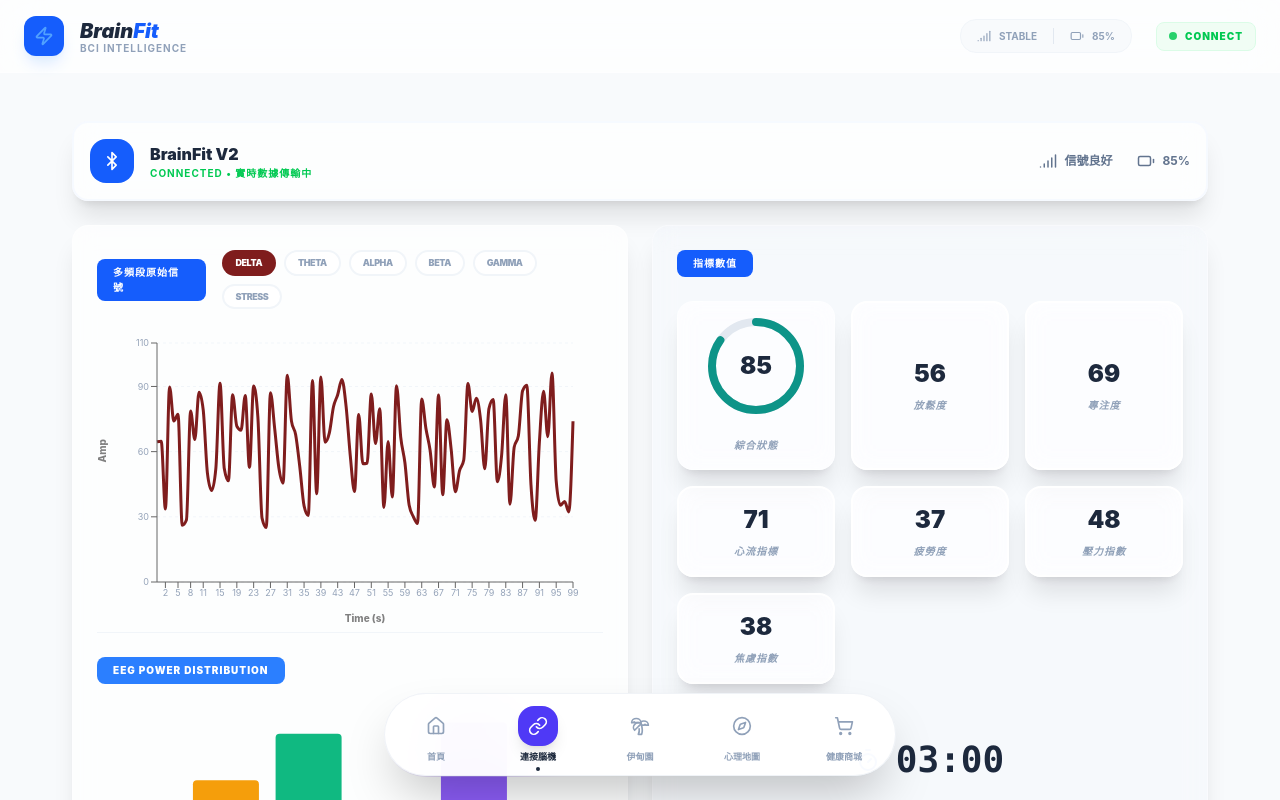
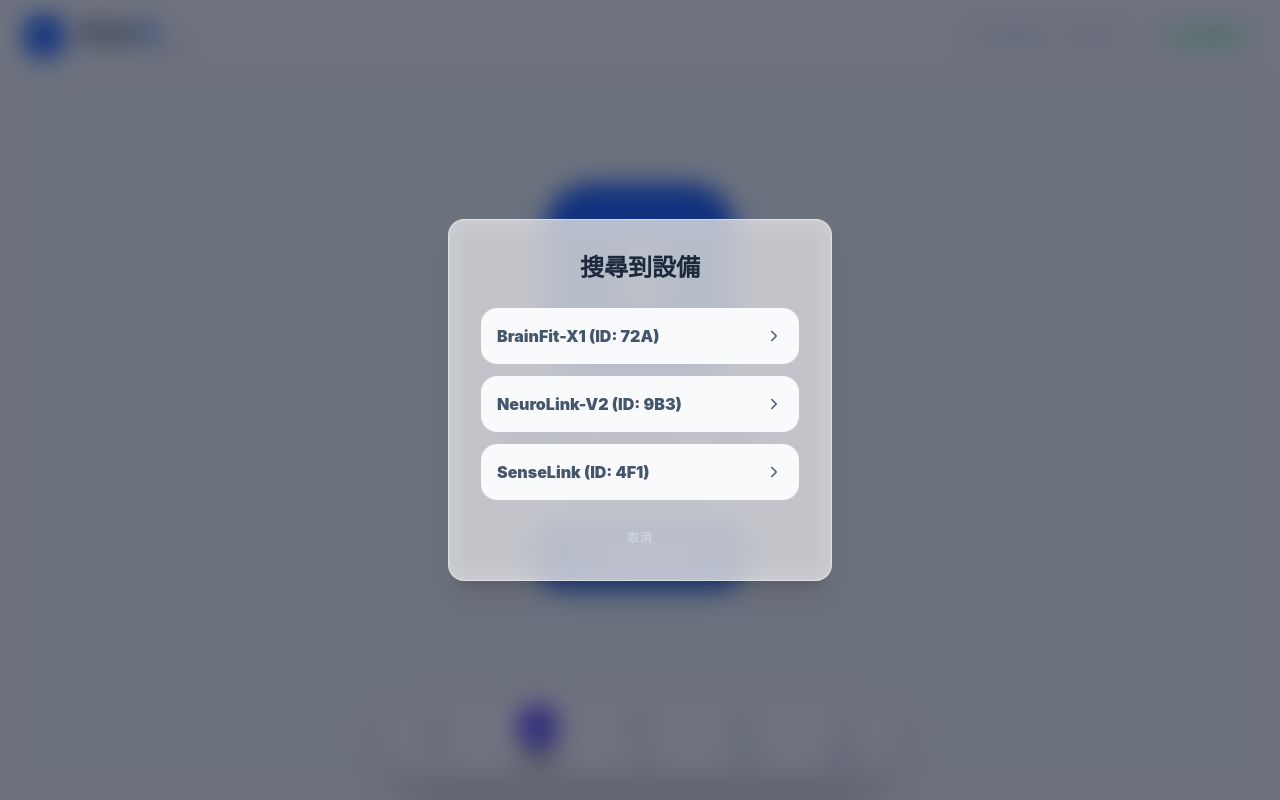
Before and after one commit to Joseph-pai/brain, a React (Vite) app: page /test in a window 1280 px wide. Both pictures are taken after a click on the button "立即連接設備". Shown: the top 800 px of the page. Built offline with nearby package versions, Linux system fonts and the light colour scheme.

Commit message:
UI: Implemented multi-step BCI connection flow and zero-state initial data

```diff
--- a/src/pages/Test.jsx
+++ b/src/pages/Test.jsx
@@ -23,21 +23,21 @@
     { id: 'stress', label: 'Stress' }
 ];
 
-const generateRawSignal = (length = 100) => {
+const generateRawSignal = (length = 100, isZero = true) => {
     return Array.from({ length }, (_, i) => ({
         time: i,
-        delta: 25 + Math.random() * 74,
-        theta: 25 + Math.random() * 74,
-        alpha: 25 + Math.random() * 74,
-        beta: 25 + Math.random() * 74,
-        gamma: 25 + Math.random() * 74,
-        stress: 25 + Math.random() * 74
+        delta: isZero ? 0 : 25 + Math.random() * 74,
+        theta: isZero ? 0 : 25 + Math.random() * 74,
+        alpha: isZero ? 0 : 25 + Math.random() * 74,
+        beta: isZero ? 0 : 25 + Math.random() * 74,
+        gamma: isZero ? 0 : 25 + Math.random() * 74,
+        stress: isZero ? 0 : 25 + Math.random() * 74
     }));
 };
 
-const generateSpectrum = (latestData = null) => {
-    if (!latestData) {
-        return BANDS.map(b => ({ name: b.label, id: b.id, val: Math.floor(25 + Math.random() * 74), color: WAVE_COLORS[b.id] }));
+const generateSpectrum = (latestData = null, isZero = true) => {
+    if (!latestData || isZero) {
+        return BANDS.map(b => ({ name: b.label, id: b.id, val: 0, color: WAVE_COLORS[b.id] }));
     }
     return BANDS.map(b => ({
         name: b.label,
@@ -50,23 +50,22 @@
 export default function Test() {
     const navigate = useNavigate();
     const [isConnected, setIsConnected] = useState(false);
+    const [searchState, setSearchState] = useState('idle'); // 'idle', 'searching', 'list', 'connecting', 'success'
+    const [selectedDeviceId, setSelectedDeviceId] = useState(null);
     const [isTesting, setIsTesting] = useState(false);
     const [isFinished, setIsFinished] = useState(false);
-    const [rawSignal, setRawSignal] = useState(generateRawSignal());
-    const [spectrum, setSpectrum] = useState(generateSpectrum());
+    const [rawSignal, setRawSignal] = useState(generateRawSignal(100, true));
+    const [spectrum, setSpectrum] = useState(generateSpectrum(null, true));
     const [activeWave, setActiveWave] = useState('delta');
     const [timer, setTimer] = useState(1800); // 180.0 seconds (3 minutes)
 
-    // Split into Positive and Negative groups
     const [stats, setStats] = useState([
-        // Group 1: Positive (Higher is Better, Alert < 50)
-        { label: '放鬆度', val: 56, id: 'relaxation', group: 'pos' },
-        { label: '專注度', val: 69, id: 'focus', group: 'pos' },
-        { label: '心流指標', val: 71, id: 'flow', group: 'pos' },
-        // Group 2: Negative (Lower is Better, Alert > 50)
-        { label: '疲勞度', val: 37, id: 'fatigue', group: 'neg' },
-        { label: '壓力指數', val: 48, id: 'stress', group: 'neg' },
-        { label: '焦慮指數', val: 38, id: 'anxiety', group: 'neg' }
+        { label: '放鬆度', val: 0, id: 'relaxation', group: 'pos' },
+        { label: '專注度', val: 0, id: 'focus', group: 'pos' },
+        { label: '心流指標', val: 0, id: 'flow', group: 'pos' },
+        { label: '疲勞度', val: 0, id: 'fatigue', group: 'neg' },
+        { label: '壓力指數', val: 0, id: 'stress', group: 'neg' },
+        { label: '焦慮指數', val: 0, id: 'anxiety', group: 'neg' }
     ]);
 
     useEffect(() => {
@@ -122,16 +121,34 @@
     };
 
     const handleIndicatorClick = (stat, path = '/garden') => {
-        if (isAlert(stat)) {
+        if (isAlert(stat) && stat.val > 0) {
             navigate(path);
         }
+    };
+
+    const startSearch = () => {
+        setSearchState('searching');
+        setTimeout(() => setSearchState('list'), 2000);
+    };
+
+    const connectToDevice = (id) => {
+        setSelectedDeviceId(id);
+        setSearchState('connecting');
+        setTimeout(() => {
+            setSearchState('success');
+            setTimeout(() => {
+                setIsConnected(true);
+                setSearchState('idle');
+            }, 1500);
+        }, 1500);
     };
 
     if (!isConnected) {
         return (
             <div className="flex flex-col items-center justify-center min-h-[70vh] space-y-8 px-2">
                 <motion.div
-                    whileHover={{ scale: 1.05 }}
+                    animate={searchState === 'searching' ? { scale: [1, 1.1, 1], opacity: [1, 0.5, 1] } : {}}
+                    transition={{ repeat: Infinity, duration: 2 }}
                     className="w-48 h-48 bg-blue-600 rounded-[3rem] flex items-center justify-center text-white shadow-2xl shadow-blue-200"
                 >
                     <Bluetooth size={80} />
@@ -141,11 +158,77 @@
                     <p className="text-slate-400 font-medium max-w-sm">請確保您的腦機設備已開啟並處於配對模式。</p>
                 </div>
                 <button
-                    onClick={() => setIsConnected(true)}
+                    onClick={startSearch}
                     className="px-12 py-5 bg-blue-600 text-white rounded-[2rem] font-black text-xl shadow-xl shadow-blue-100 hover:bg-blue-700 transition-all"
                 >
                     立即連接設備
                 </button>
+
+                {/* Connection Flow Modal */}
+                <AnimatePresence>
+                    {searchState !== 'idle' && (
+                        <div className="fixed inset-0 z-[200] flex items-center justify-center p-6 bg-slate-900/60 backdrop-blur-md">
+                            <motion.div
+                                initial={{ scale: 0.9, opacity: 0 }}
+                                animate={{ scale: 1, opacity: 1 }}
+                                exit={{ scale: 0.9, opacity: 0 }}
+                                className="glass-card w-full max-w-sm p-8 space-y-6 text-center"
+                            >
+                                {searchState === 'searching' && (
+                                    <div className="space-y-6">
+                                        <div className="flex justify-center">
+                                            <div className="w-16 h-16 border-4 border-blue-600 border-t-transparent rounded-full animate-spin" />
+                                        </div>
+                                        <h3 className="text-2xl font-black text-slate-800">搜尋設備中...</h3>
+                                        <p className="text-slate-400 font-bold text-xs uppercase tracking-widest">Searching for Bluetooth signals</p>
+                                    </div>
+                                )}
+
+                                {searchState === 'list' && (
+                                    <div className="space-y-6">
+                                        <h3 className="text-2xl font-black text-slate-800">搜尋到設備</h3>
+                                        <div className="space-y-3">
+                                            {['BrainFit-X1 (ID: 72A)', 'NeuroLink-V2 (ID: 9B3)', 'SenseLink (ID: 4F1)'].map((name, i) => (
+                                                <button
+                                                    key={i}
+                                                    onClick={() => connectToDevice(name)}
+                                                    className="w-full p-4 bg-slate-50 hover:bg-blue-50 hover:text-blue-600 text-slate-600 rounded-2xl font-black transition-all flex justify-between items-center"
+                                                >
+                                                    {name} <ChevronRight size={18} />
+                                                </button>
+                                            ))}
+                                        </div>
+                                        <button onClick={() => setSearchState('idle')} className="text-slate-300 font-black text-xs uppercase tracking-widest hover:text-slate-500">取消</button>
+                                    </div>
+                                )}
+
+                                {searchState === 'connecting' && (
+                                    <div className="space-y-6">
+                                        <div className="flex justify-center">
+                                            <div className="w-16 h-16 border-4 border-emerald-600 border-t-transparent rounded-full animate-spin" />
+                                        </div>
+                                        <h3 className="text-2xl font-black text-slate-800">正在連接 {selectedDeviceId}</h3>
+                                        <p className="text-slate-400 font-bold text-xs uppercase tracking-widest font-mono">Handshake in progress...</p>
+                                    </div>
+                                )}
+
+                                {searchState === 'success' && (
+                                    <div className="space-y-6">
+                                        <motion.div
+                                            initial={{ scale: 0 }}
+                                            animate={{ scale: 1 }}
+                                            className="w-20 h-20 bg-emerald-500 rounded-full flex items-center justify-center text-white mx-auto shadow-lg shadow-emerald-100"
+                                        >
+                                            <ShieldCheck size={48} />
+                                        </motion.div>
+                                        <h3 className="text-2xl font-black text-slate-800">連接成功</h3>
+                                        <p className="text-slate-400 font-bold text-xs uppercase tracking-widest">Connection established</p>
+                                    </div>
+                                )}
+                            </motion.div>
+                        </div>
+                    )}
+                </AnimatePresence>
             </div>
         );
     }
@@ -403,10 +486,16 @@
 
                         {!isTesting ? (
                             <button
-                                onClick={() => { setIsTesting(true); setTimer(1800); setIsFinished(false); }}
+                                onClick={() => {
+                                    setIsTesting(true);
+                                    setTimer(1800);
+                                    setIsFinished(false);
+                                    // Initialize with some base values immediately if starting
+                                    setStats(prev => prev.map(s => ({ ...s, val: 30 + Math.floor(Math.random() * 40) })));
+                                }}
                                 className="w-full py-5 bg-blue-600 text-white rounded-3xl font-black text-xl shadow-xl shadow-blue-200 hover:scale-105 transition-transform"
                             >
-                                {isFinished ? '重新檢測' : '開始檢測'}
+                                {isFinished || (stats[0].val > 0) ? '重新檢測' : '開始檢測'}
                             </button>
                         ) : (
                             <button
```
